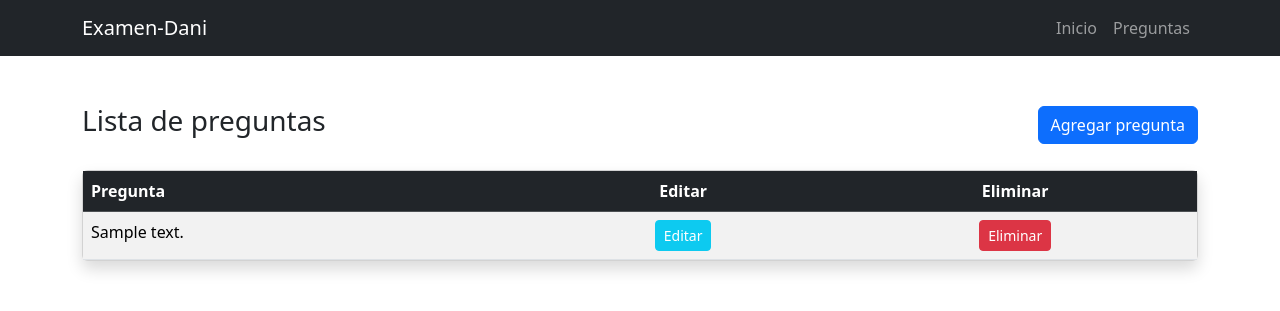
After one commit to JuanDavidZabalaTapiero/examen-prix, a Flask app: page /questions/ in a window 1280 px wide. The commit adds this page. Shown: the top 311 px of the page. Run offline with Flask 3, Linux system fonts and the light colour scheme; tables that the repository leaves empty hold one stand-in row (values such as "Sample post"); some libraries are stand-ins or nearby versions.

Commit message:
add: Tabla, registro y editar preguntas

```diff
--- a/app/blueprints/__init__.py
+++ b/app/blueprints/__init__.py
@@ -1,7 +1,9 @@
 from .main.routes import main_bp
+from .questions.routes import questions_bp
 from .students.routes import students_bp
 
 
 def register_blueprints(app):
     app.register_blueprint(students_bp)
     app.register_blueprint(main_bp)
+    app.register_blueprint(questions_bp)
--- /dev/null
+++ b/app/blueprints/questions/routes.py
@@ -0,0 +1,121 @@
+from flask import Blueprint, flash, redirect, render_template, request, url_for
+
+from app.extensions import db
+
+from .services import (
+    create_option,
+    create_question,
+    get_option,
+    get_question,
+    get_questions,
+)
+
+questions_bp = Blueprint("questions", __name__, url_prefix="/questions")
+
+
+@questions_bp.route("/")
+def home():
+
+    questions = get_questions()
+
+    if questions is None:
+        flash(
+            "Ocurrió un error al intentar consultar las preguntas",
+            "error_questions_home",
+        )
+
+    return render_template("questions/home.html", questions=questions)
+
+
+@questions_bp.route("/new/question")
+def new_question():
+    return render_template("questions/new_question.html")
+
+
+@questions_bp.route("/register/question", methods=["POST"])
+def register_question():
+
+    if request.method == "POST":
+        question_text = request.form.get("question_text")
+
+        # REGISTRAR PREGUNTA
+        question = create_question(question_text)
+
+        if question is None:
+            flash(
+                "Ocurrió un error al intentar registrar la pregunta",
+                "error_questions_home",
+            )
+            return redirect(url_for("questions.home"))
+
+        options = request.form.getlist("option_text")
+        correct_index = int(request.form.get("correct_option", -1))
+
+        # REGISTRAR OPCIONES
+        for idx, text in enumerate(options):
+            option = create_option(question.id, text, is_correct=(idx == correct_index))
+
+            if option is None:
+                flash(
+                    "Ocurrió un error al intentar registrar la pregunta y sus opciones",
+                    "error_questions_home",
+                )
+                return redirect(url_for("questions.home"))
+
+        flash("Pregunta registrada exitosamente", "success_questions_home")
+
+    return redirect(url_for("questions.home"))
+
+
+@questions_bp.route("/edit/question/<int:question_id>", methods=["GET", "POST"])
+def edit_question(question_id):
+
+    question = get_question(question_id)
+
+    if question is None:
+        flash("Ocurrió un error al intentar consultar la pregunta")
+        return redirect(url_for("questions.home"))
+
+    return render_template("questions/edit_question.html", question=question)
+
+
+@questions_bp.route("/update/question", methods=["POST"])
+def update_question():
+    if request.method == "POST":
+        question_id = request.form.get("question_id")
+        question = get_question(question_id)
+
+        if question is None:
+            flash(
+                "Ocurrió un error al intentar editar la pregunta",
+                "error_questions_home",
+            )
+            return redirect(url_for("questions.home"))
+
+        question.text = request.form.get("question_text")
+
+        option_ids = request.form.getlist("option_id")
+        option_texts = request.form.getlist("option_text")
+        correct_id = request.form.get("correct_option")
+
+        for (
+            oid,
+            text,
+        ) in zip(option_ids, option_texts):
+            option = get_option(int(oid))
+
+            if option is None:
+                flash(
+                    "Ocurrió un error al intentar editar la pregunta y sus opciones",
+                    "error_questions_home",
+                )
+                return redirect(url_for("questions.home"))
+
+            option.text = text
+            option.is_correct = str(option.id) == correct_id
+
+        db.session.commit()
+
+        flash("Pregunta actualizada", "success_questions_home")
+
+    return redirect(url_for("questions.home"))
--- a/app/blueprints/questions/services.py
+++ b/app/blueprints/questions/services.py
@@ -1,8 +1,11 @@
 from sqlalchemy.exc import SQLAlchemyError
 
-from .models import Question
+from app.extensions import db
+
+from .models import Option, Question
 
 
+# QUESTIONS
 def get_questions():
     """
     Obtiene todas las preguntas de la base de datos.
@@ -17,3 +20,45 @@ def get_questions():
     except SQLAlchemyError as e:
         print(f"Error al intentar consultar las preguntas: {e}")
         return None
+
+
+def get_question(question_id):
+    try:
+        question = Question.query.get(question_id)
+        return question
+    except SQLAlchemyError as e:
+        print(f"Error al intentar consultar la pregunta: {e}")
+        return None
+
+
+def create_question(question_text):
+    try:
+        question = Question(text=question_text)
+        db.session.add(question)
+        db.session.commit()
+        return question
+    except SQLAlchemyError as e:
+        db.session.rollback()
+        print(f"Error al intentar registrar la pregunta: {e}")
+        return None
+
+
+def get_option(option_id):
+    try:
+        option = Option.query.get(option_id)
+        return option
+    except SQLAlchemyError as e:
+        print(f"Ocurrió un error al intentar consultar la opción: {e}")
+        return None
+
+
+def create_option(question_id, text, is_correct):
+    try:
+        option = Option(question_id=question_id, text=text, is_correct=is_correct)
+        db.session.add(option)
+        db.session.commit()
+        return option
+    except SQLAlchemyError as e:
+        db.session.rollback()
+        print(f"Error al intentar registrar la opción: {e}")
+        return None
--- /dev/null
+++ b/app/templates/headers/main_header.html
@@ -0,0 +1,22 @@
+<header>
+    <nav class="navbar navbar-expand-lg navbar-dark bg-dark">
+        <div class="container">
+            <a class="navbar-brand" href="{{ url_for('main.home') }}">Examen-Dani</a>
+
+            <button class="navbar-toggler" type="button" data-bs-toggle="collapse" data-bs-target="#navbarNav">
+                <span class="navbar-toggler-icon"></span>
+            </button>
+
+            <div class="collapse navbar-collapse" id="navbarNav">
+                <ul class="navbar-nav ms-auto">
+                    <li class="nav-item">
+                        <a class="nav-link" href="{{ url_for('main.home') }}">Inicio</a>
+                    </li>
+                    <li class="nav-item">
+                        <a class="nav-link" href="{{ url_for('questions.home') }}">Preguntas</a>
+                    </li>
+                </ul>
+            </div>
+        </div>
+    </nav>
+</header>
--- a/app/templates/main/home.html
+++ b/app/templates/main/home.html
@@ -3,6 +3,8 @@
 {% block title %}Home{% endblock %}
 
 {% block body %}
+
+{% include "headers/main_header.html" %}
 
 <main class="container py-5">
     <div class="text-center mb-5">
--- /dev/null
+++ b/app/templates/questions/home.html
@@ -0,0 +1,85 @@
+{% extends "base.html" %}
+
+<!-- MENSAJES FLASH -->
+{% set flash_categories = {
+'error_questions_home': 'alert-danger',
+'success_questions_home': 'alert-success'
+} %}
+
+{% block title %}Lista | Preguntas{% endblock %}
+
+{% block body %}
+
+{% include "headers/main_header.html" %}
+
+<main class="container py-5">
+    <div class="d-flex justify-content-between align-items-center mb-4">
+        <h1 class="h3">Lista de preguntas</h1>
+        <a href="{{ url_for('questions.new_question') }}" class="btn btn-primary">
+            Agregar pregunta
+        </a>
+    </div>
+
+    {% if questions %}
+    <div class="card shadow">
+        <div class="card-body p-0">
+            <table class="table table-striped table-hover mb-0">
+                <thead class="table-dark">
+                    <tr>
+                        <th>Pregunta</th>
+                        <th class="text-center">Editar</th>
+                        <th class="text-center">Eliminar</th>
+                    </tr>
+                </thead>
+                <tbody>
+                    {% for question in questions %}
+                    <tr>
+                        <td>{{ question.text }}</td>
+                        <td class="text-center">
+                            <a href="{{url_for('questions.edit_question', question_id=question.id)}}" class="btn btn-sm btn-info text-white">
+                                Editar
+                            </a>
+                        </td>
+                        <td class="text-center">
+                            <!-- Botón que abre el modal -->
+                            <button type="button" class="btn btn-sm btn-danger" data-bs-toggle="modal"
+                                data-bs-target="#deleteModal-{{ question.id }}">
+                                Eliminar
+                            </button>
+
+                            <!-- Modal -->
+                            <div class="modal fade" id="deleteModal-{{ question.id }}" tabindex="-1" aria-hidden="true">
+                                <div class="modal-dialog modal-dialog-centered">
+                                    <div class="modal-content">
+                                        <div class="modal-header">
+                                            <h5 class="modal-title">Confirmar eliminación</h5>
+                                            <button type="button" class="btn-close" data-bs-dismiss="modal"></button>
+                                        </div>
+                                        <div class="modal-body">
+                                            ¿Seguro que deseas eliminar la pregunta <strong>{{ question.text
+                                                }}</strong>?
+                                        </div>
+                                        <div class="modal-footer">
+                                            <button type="button" class="btn btn-secondary"
+                                                data-bs-dismiss="modal">Cancelar</button>
+                                            <form
+                                                action="/"
+                                                method="post">
+                                                <button type="submit" class="btn btn-danger">Eliminar</button>
+                                            </form>
+                                        </div>
+                                    </div>
+                                </div>
+                            </div>
+                        </td>
+                    </tr>
+                    {% endfor %}
+                </tbody>
+            </table>
+        </div>
+    </div>
+    {% else %}
+    <p class="text-muted">No hay preguntas registradas aún.</p>
+    {% endif %}
+</main>
+{% endblock %}
--- /dev/null
+++ b/pyproject.toml
@@ -0,0 +1,5 @@
+[tool.black]
+line-length = 88
+
+[tool.isort]
+profile = "black"
```
Also changed, not shown: app/templates/questions/edit_question.html (added, +55 -0 lines), app/templates/questions/new_question.html (added, +80 -0 lines).
